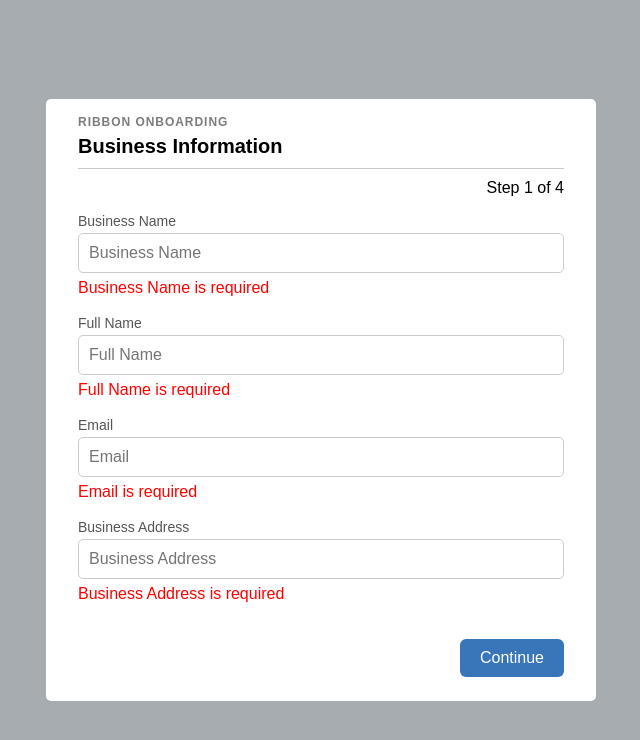
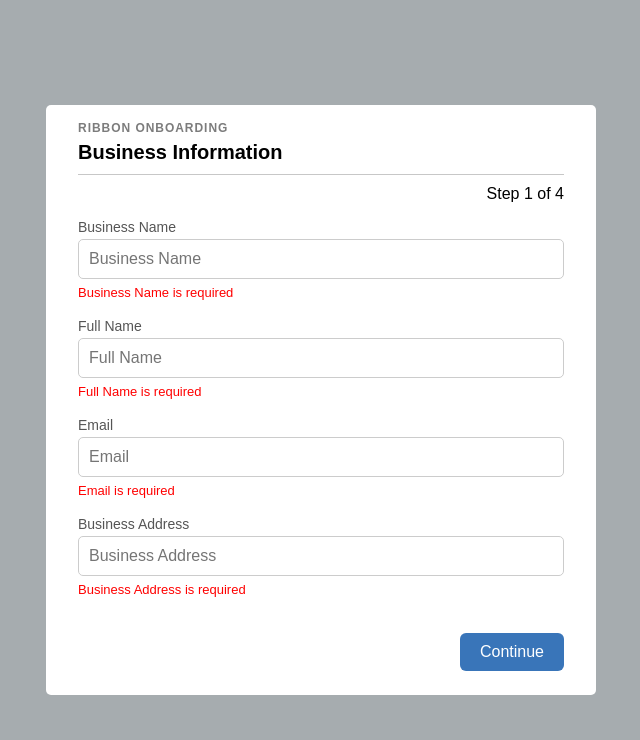
Before and after one commit to alyssa1522/ribbon-take-home-assignment, a React (Vite) app: page / in a window 1280 px wide. Both pictures are taken after a click on the button "Continue". Shown: the top 740 px of the page, without its empty margins (319-959 px from the left). Built offline with nearby package versions, Linux system fonts and the light colour scheme.

Commit message:
cleaned up error msgs

```diff
--- a/src/components/Step1.jsx
+++ b/src/components/Step1.jsx
@@ -10,7 +10,7 @@ function Step1({ formData, setFormData, errors }) {
         value={formData.businessName}
         onChange={e => setFormData({ ...formData, businessName: e.target.value })}
       />
-      {errors.businessName && <p style={{ color: "red" }}>{errors.businessName}</p>}
+      {errors.businessName && <p className="error">{errors.businessName}</p>}
       <br />
       <label>Full Name</label>
       <input
@@ -19,7 +19,7 @@ function Step1({ formData, setFormData, errors }) {
         value={formData.fullName}
         onChange={e => setFormData({ ...formData, fullName: e.target.value })}
       />
-      {errors.fullName && <p style={{ color: "red" }}>{errors.fullName}</p>}
+      {errors.fullName && <p className="error">{errors.fullName}</p>}
       <br />
       <label>Email</label>
       <input
@@ -28,7 +28,7 @@ function Step1({ formData, setFormData, errors }) {
         value={formData.email}
         onChange={e => setFormData({ ...formData, email: e.target.value })}
       />
-      {errors.email && <p style={{ color: "red" }}>{errors.email}</p>}
+      {errors.email && <p className="error">{errors.email}</p>}
       <br />
       <label>Business Address</label>
       <input
@@ -37,7 +37,7 @@ function Step1({ formData, setFormData, errors }) {
         value={formData.address}
         onChange={e => setFormData({ ...formData, address: e.target.value })}
       />
-      {errors.address && <p style={{ color: "red" }}>{errors.address}</p>}
+      {errors.address && <p className="error">{errors.address}</p>}
     </div>
 
   );
--- a/src/components/Step2.jsx
+++ b/src/components/Step2.jsx
@@ -13,7 +13,7 @@ function Step2({ formData, setFormData, errors }) {
     paymentContent = (
       <div>
         <button onClick={confirmPayment}>Confirm Payment</button>
-        {errors.paymentConfirmed && <p style={{ color: "red" }}>{errors.paymentConfirmed}</p>}
+        {errors.paymentConfirmed && <p className="error">{errors.paymentConfirmed}</p>}
       </div>
     );
   }
--- a/src/index.css
+++ b/src/index.css
@@ -80,3 +80,8 @@ label {
   font-size: 14px;
   color: #555;
 }
+
+.error {
+  font-size: 13px;
+  color: red;
+}
```
